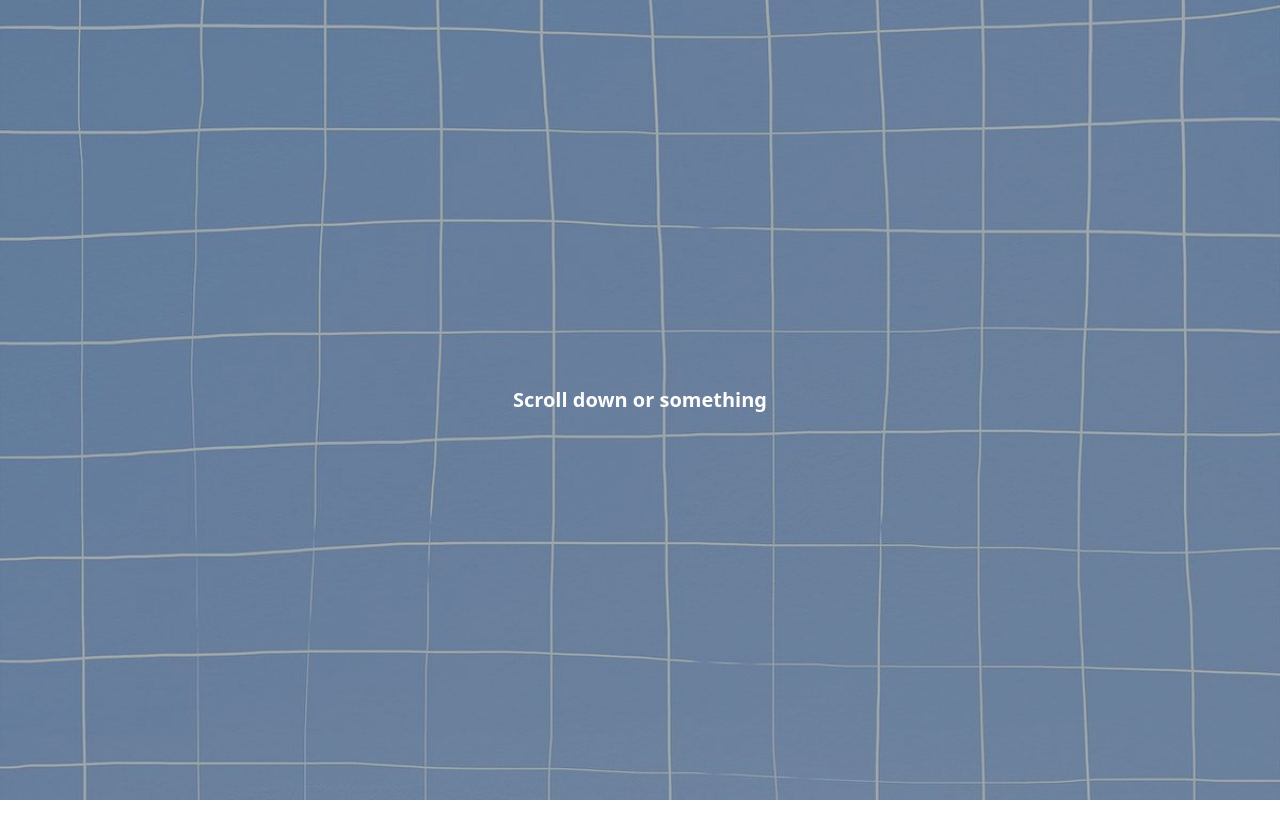
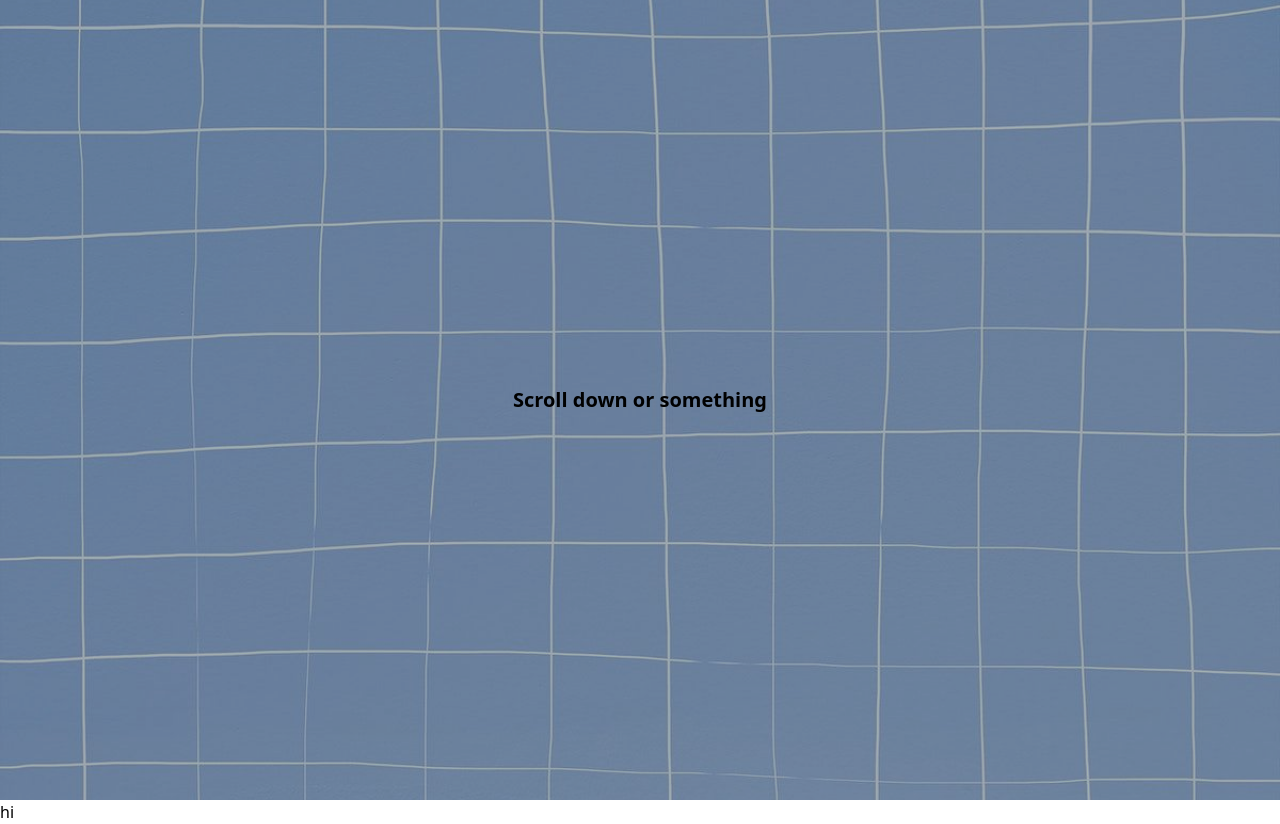
Before and after one commit to femnixx/anniversary, a React (Vite) app: page /journey in a window 1280 px wide. Before the commit the page ends 800 px from the top, so only its background shows below. Built offline with nearby package versions, Linux system fonts and the light colour scheme.

Commit message:
Added framer motion and deleted the content in journey to start over

```diff
--- a/package.json
+++ b/package.json
@@ -23,6 +23,7 @@
     "framer-motion": "^12.23.24",
     "gsap": "^3.13.0",
     "lucide-react": "^0.546.0",
+    "motion": "^12.23.24",
     "primeicons": "^7.0.0",
     "primereact": "^10.9.7",
     "react": "^19.2.0",
--- a/src/pages/Journey.tsx
+++ b/src/pages/Journey.tsx
@@ -1,4 +1,6 @@
 import bluerealbackground3 from "../assets/bluerealbackground3.jpg"
+import { motion } from "motion/react";
+import type { Variants } from "motion/react"
 
 const Journey = () => {
   return (
@@ -7,11 +9,14 @@ const Journey = () => {
   className="w-full h-full bg-cover bg-center bg-no-repeat"
   style={{ backgroundImage: `url(${bluerealbackground3})` }}
 >
-  <div className="w-full h-full flex flex-col justify-center items-center bg-black/30 text-white">
-    <p className="text-xl font-semibold">Scroll down or something</p>
+  <div className=" absolute w-full h-full flex flex-col justify-center items-center bg-black/30 text-white">
   </div>
+    <div className="w-full h-full items-center justify-center flex flex-col">
+      <p className="text-xl font-semibold">Scroll down or something</p>
+    </div>
+      <p>hi</p>
+
 </div>
-
     </div>
   )
 }
```
Also changed, not shown: 1 other file (tests, documents, lock files or other folders).
